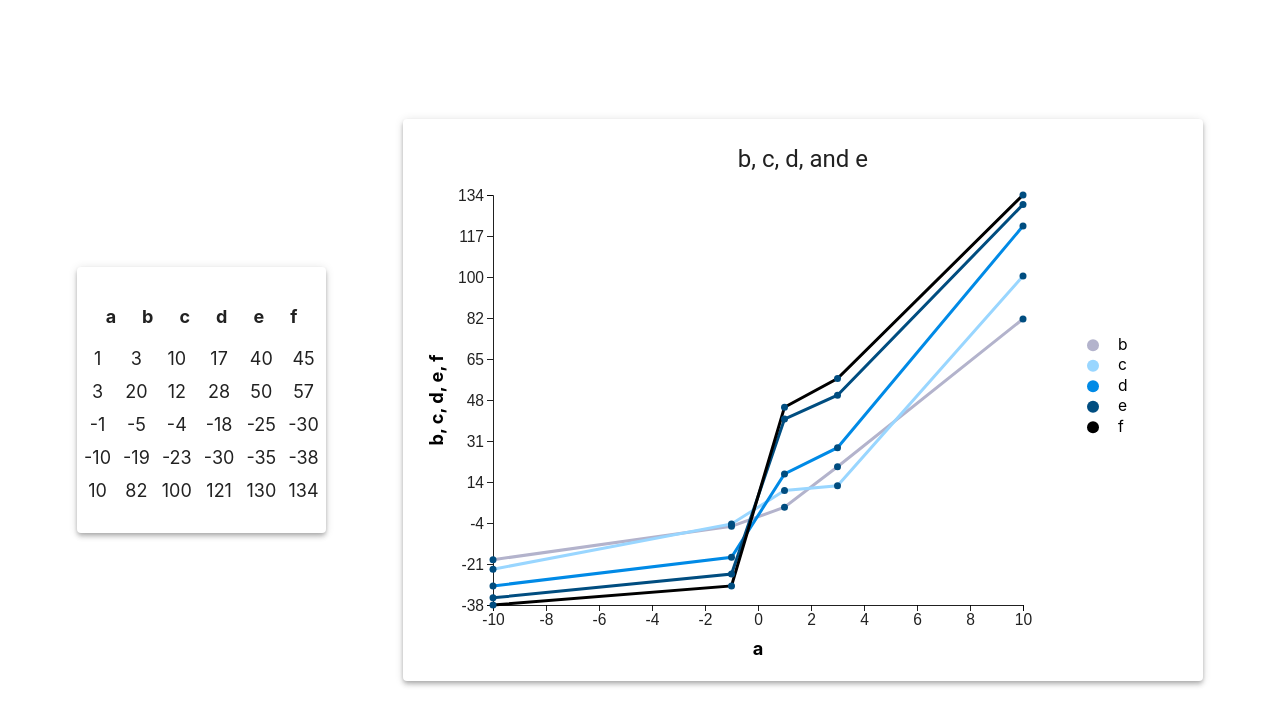
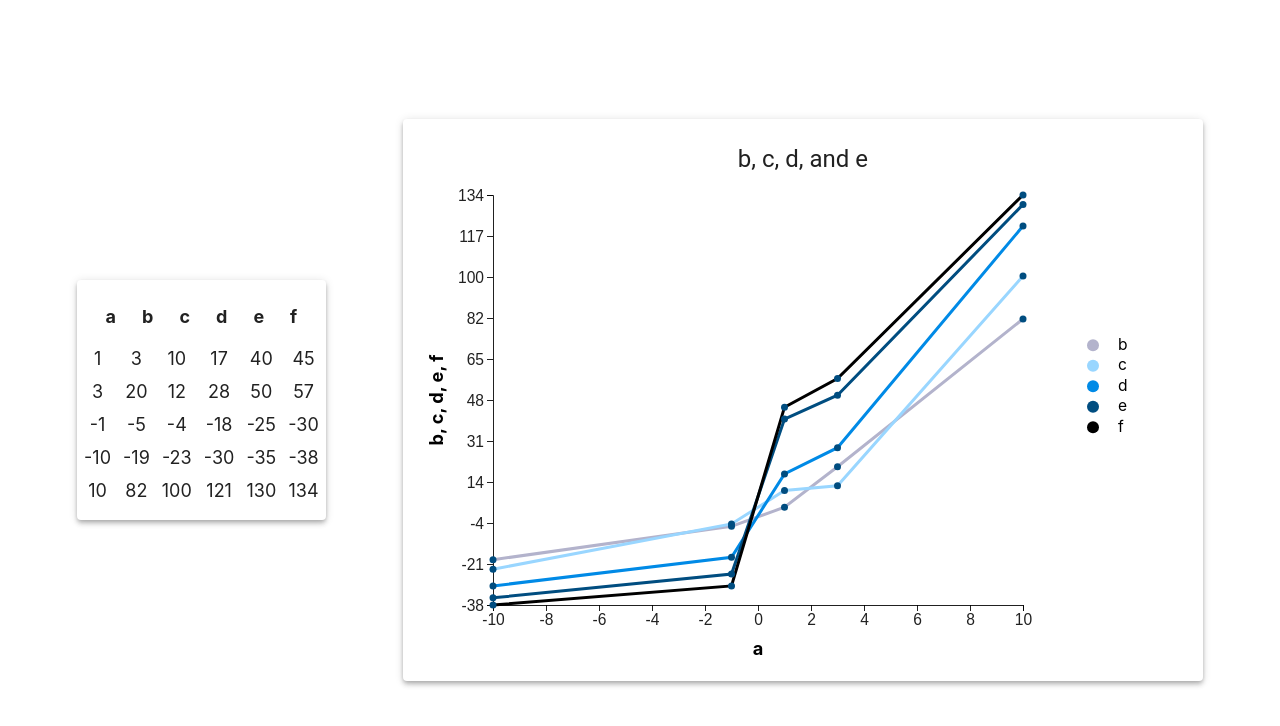
Before and after one commit to MalloryLeeWong/table-chart-app, a React (Create React App) app: page / in a window 1280 px wide. Shown: the top 726 px of the page. Built offline with nearby package versions, Linux system fonts and the light colour scheme.

Commit message:
style: table margin padding

```diff
--- a/src/App.css
+++ b/src/App.css
@@ -96,15 +96,13 @@
   flex-direction: column;
   align-items: center;
   align-content: space-between;
-  padding: 10% 10%;
-  margin: 15% auto 15% auto;
+  padding: 5% 5%;
+  margin: 5% auto 5% auto;
   font-size: calc(10px + 1vmin);
 }
 
 .header th {
   padding: 12px
-  /* padding-left: 8%;
-  padding-right: 8%; */
 }
 
 .header td {
```
